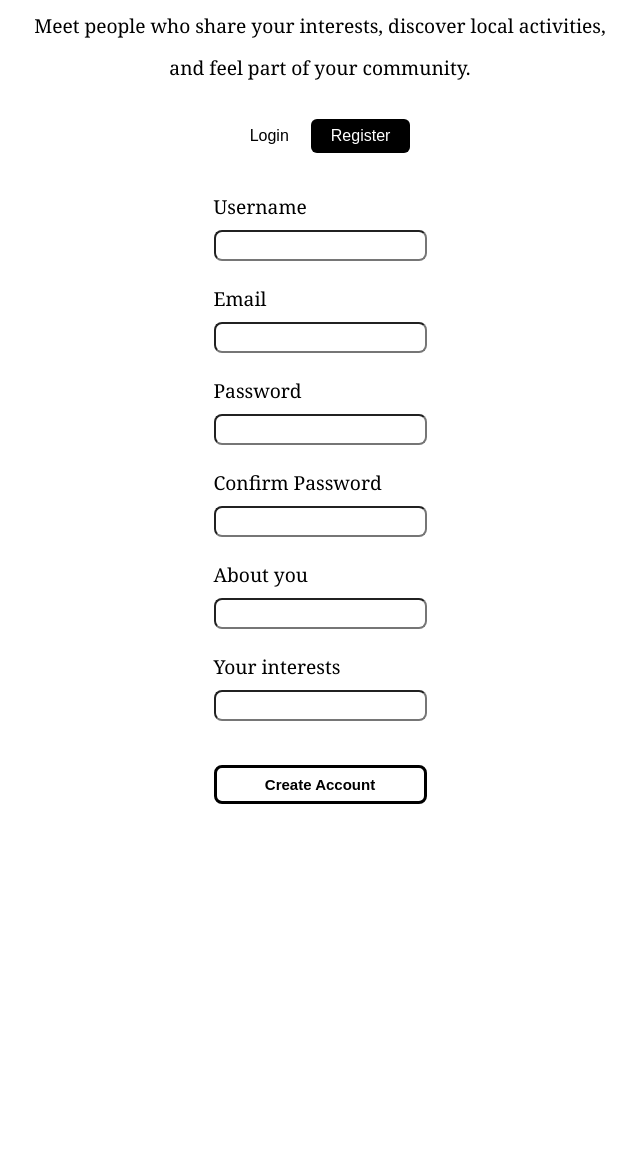
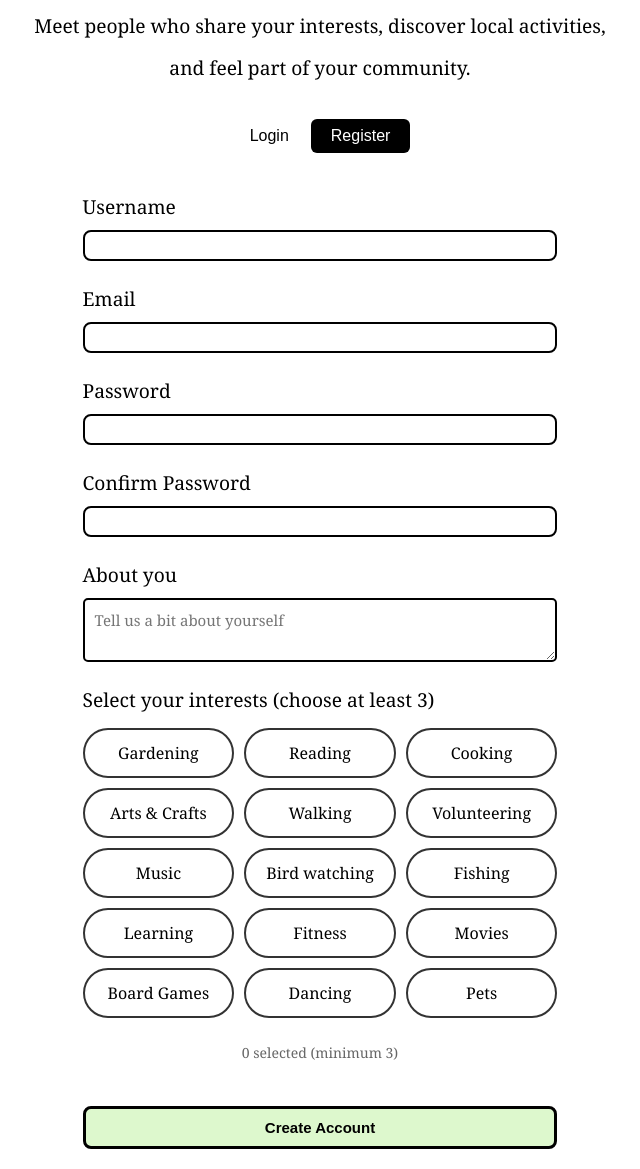
Before and after one commit to kesiyajacob/kingston-companions, a Flask app: page /register in a window 1280 px wide. Shown: the part 318-1487 px from the top of the page, without its empty margins (320-960 px from the left). Before the commit the page ends 1122 px from the top, so only its background shows below. Run offline with Flask 3, Linux system fonts and the light colour scheme.

Commit message:
added interests grid

```diff
--- a/static/login.css
+++ b/static/login.css
@@ -60,7 +60,7 @@ body {
   }
 
   .tab-button:hover {
-    background: rgb(0, 0, 0, 0.1);
+    background: #FFCD62;
     color: black;
   }
 
@@ -81,8 +81,12 @@ input[type='text'], input[type='email'], input[type='password'], textarea{
     padding: 5px;
     border-radius: 8px;
     margin-top: 10px;
-    border-color: solid black;
+    border: 2px solid black;
     font-size: 0.9375rem;
+}
+
+textarea#register-bio {
+   border: 2px solid black;
 }
 
 .form-group{
@@ -93,11 +97,11 @@ input[type='text'], input[type='email'], input[type='password'], textarea{
 
 .btn-submit{
     margin-top: 20px;
-    padding:0.5rem 1.25rem;
+    padding:10px;
     border-radius: 8px;
     border: solid black;
     width: 100%;
-    background-color: white;
+    background: #DDF8CD;
     font-size: 0.9375rem;
 
 
@@ -106,8 +110,9 @@ input[type='text'], input[type='email'], input[type='password'], textarea{
 
   .btn-submit:hover{
 
-    background: rgb(0, 0, 0, 0.1);
+    background: #DDF8CD;
     cursor: pointer;
+    transform: translateY(-1px);
   }
 
   .header{
@@ -127,3 +132,64 @@ input[type='text'], input[type='email'], input[type='password'], textarea{
     margin-top: 15px;
     color: black;
 }
+
+
+
+
+
+.interests-grid {
+    display: grid;
+    grid-template-columns: repeat(3, 1fr);
+    gap: 10px;
+    margin: 15px 0;
+}
+
+.interest-btn {
+    padding: 12px 20px;
+    font-size: 16px;
+    background: white;
+    border: 2px solid #333;
+    border-radius: 25px;
+    cursor: pointer;
+    transition: all 0.2s ease;
+    font-family: inherit;
+}
+
+.interest-btn:hover {
+    background: #FFCD62;
+    transform: translateY(-1px);
+}
+
+.interest-btn.selected {
+    background: #000;
+    color: white;
+    border-color: #000;
+}
+
+.interest-count {
+    font-size: 14px;
+    color: #666;
+    margin-top: 10px;
+    text-align: center;
+}
+
+textarea {
+    width: 100%;
+    padding: 10px;
+    border: 1px solid #ddd;
+    border-radius: 5px;
+    font-family: inherit;
+    resize: vertical;
+}
+
+@media (max-width: 768px) {
+    .interests-grid {
+        grid-template-columns: repeat(2, 1fr);
+        gap: 8px;
+    }
+
+    .interest-btn {
+        padding: 10px 15px;
+        font-size: 14px;
+    }
+}
--- a/templates/auth.html
+++ b/templates/auth.html
@@ -70,19 +70,38 @@
             </div>
             <div class="form-group">
                 <label for="register-bio">About you</label>
-                <input type="text" id="register-bio" name="bio" required>
+                <textarea placeholder="Tell us a bit about yourself" id="register-bio" name="bio" required></textarea>
             </div>
             <div class="form-group">
-                <label for="register-interests">Your interests</label>
-                <input type="text" id="register-interests" name="interests" required>
+            <label>Select your interests (choose at least 3)</label>
+            <div class="interests-grid">
+                <button type="button" class="interest-btn" data-interest="Gardening">Gardening</button>
+                <button type="button" class="interest-btn" data-interest="Reading">Reading</button>
+                <button type="button" class="interest-btn" data-interest="Cooking">Cooking</button>
+                <button type="button" class="interest-btn" data-interest="Arts & Crafts">Arts & Crafts</button>
+                <button type="button" class="interest-btn" data-interest="Walking">Walking</button>
+                <button type="button" class="interest-btn" data-interest="Volunteering">Volunteering</button>
+                <button type="button" class="interest-btn" data-interest="Music">Music</button>
+                <button type="button" class="interest-btn" data-interest="Bird watching">Bird watching</button>
+                <button type="button" class="interest-btn" data-interest="Fishing">Fishing</button>
+                <button type="button" class="interest-btn" data-interest="Learning">Learning</button>
+                <button type="button" class="interest-btn" data-interest="Fitness">Fitness</button>
+                <button type="button" class="interest-btn" data-interest="Movies">Movies</button>
+                <button type="button" class="interest-btn" data-interest="Board Games">Board Games</button>
+                <button type="button" class="interest-btn" data-interest="Dancing">Dancing</button>
+                <button type="button" class="interest-btn" data-interest="Pets">Pets</button>
             </div>
+            <input type="hidden" name="interests" id="interests-input" required>
+            <p class="interest-count" id="interest-count">0 selected (minimum 3)</p>
+        </div>
             <button type="submit" class="btn-submit">Create Account</button>
         </form>
     </div>
 </div>
 </div>
-<!-- -------- ------------javascript for toggling between login and register------------------------------------------->
+
 <script>
+    //----------------------for toggling between login and register----------------------------------------
     function showForm(event, formType){
         const forms = document.querySelectorAll('.form-content');
         forms.forEach(form => form.classList.remove('active'));
@@ -94,6 +113,53 @@
         event.target.classList.add('active');
     }
 
+
+
+
+
+    // -------------------------Interests selection logic----------------------------------------
+    const interestBtns = document.querySelectorAll('.interest-btn');
+    const interestsInput = document.getElementById('interests-input');
+    const interestCount = document.getElementById('interest-count');
+    let selectedInterests = [];
+
+    interestBtns.forEach(btn => {
+        btn.addEventListener('click', function(e) {
+            e.preventDefault();
+            const interest = this.getAttribute('data-interest');
+
+            if (this.classList.contains('selected')) {
+                // Deselect
+                this.classList.remove('selected');
+                selectedInterests = selectedInterests.filter(i => i !== interest);
+            } else {
+                // Select
+                this.classList.add('selected');
+                selectedInterests.push(interest);
+            }
+
+            // Update hidden input
+            interestsInput.value = selectedInterests.join(', ');
+
+            // Update count
+            interestCount.textContent = `${selectedInterests.length} selected (minimum 3)`;
+
+            // Change count color
+            if (selectedInterests.length >= 3) {
+                interestCount.style.color = '#4CAF50';
+            } else {
+                interestCount.style.color = '#666';
+            }
+        });
+    });
+
+    // Form validation
+    document.getElementById('register-form-element').addEventListener('submit', function(e) {
+        if (selectedInterests.length < 3) {
+            e.preventDefault();
+            alert('Please select at least 3 interests');
+        }
+    });
 </script>
 
 </body>
```
Also changed, not shown: instance/friendship.db.
